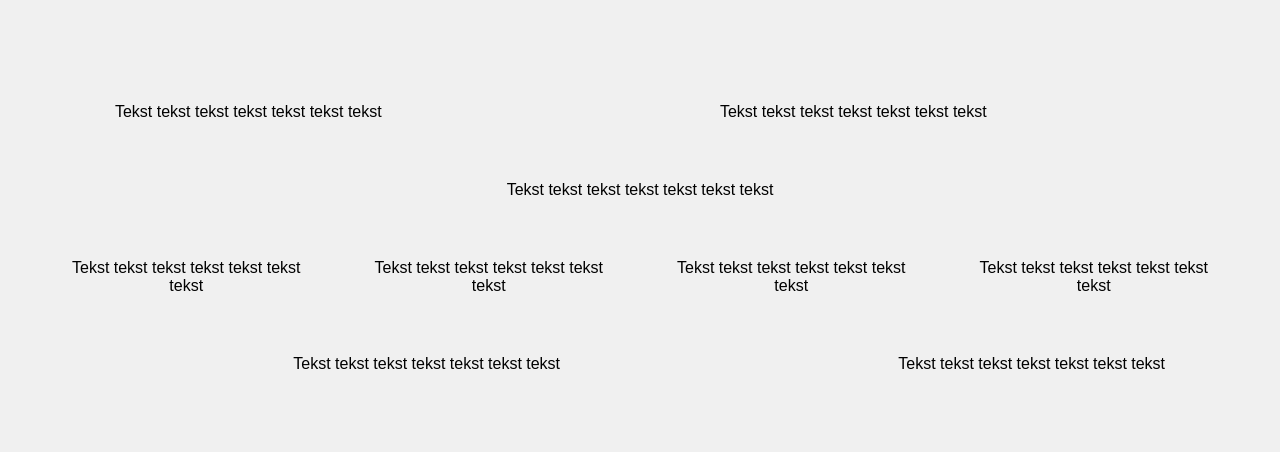
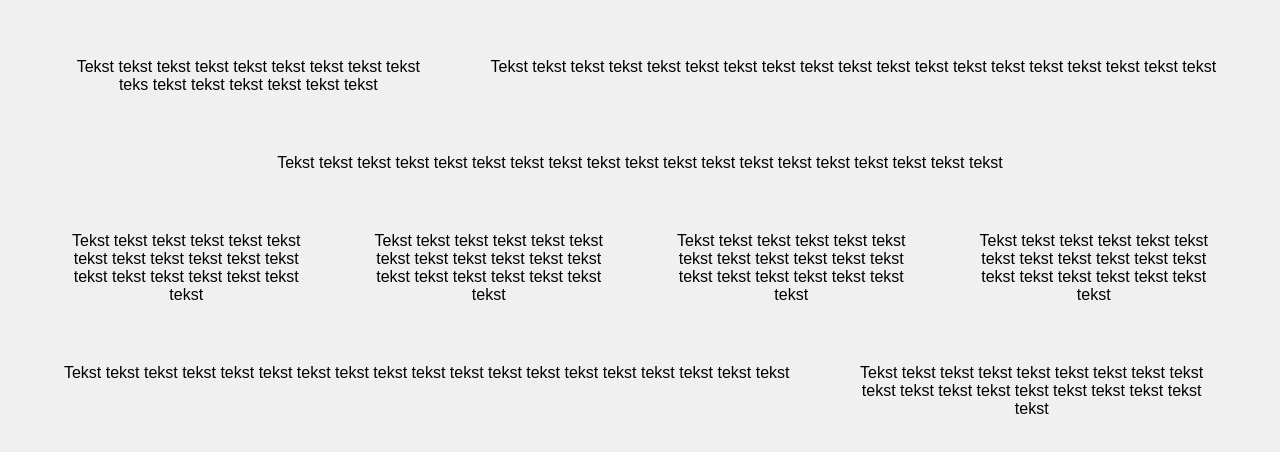
Before and after one commit to Asiawis/awisnik, a plain HTML site: page Zad2a.html in a window 1280 px wide. Shown: the part 162-614 px from the top of the page. Drawn offline with Linux system fonts and the light colour scheme.

Commit message:
Update Zad2a.html

```diff
--- a/Zad2a.html
+++ b/Zad2a.html
@@ -11,40 +11,40 @@
 <div class="container">
     <div class="section section-1">
         <div class="column-left">
-            <p>Tekst tekst tekst tekst tekst tekst tekst</p>
+            <p>Tekst tekst tekst tekst tekst tekst tekst tekst tekst teks tekst tekst tekst tekst tekst tekst</p>
         </div>
         <div class="column-right">
-            <p>Tekst tekst tekst tekst tekst tekst tekst</p>
+            <p>Tekst tekst tekst tekst tekst tekst tekst tekst tekst tekst tekst tekst tekst tekst tekst tekst tekst tekst tekst</p>
         </div>
     </div>
 
     <div class="section section-2">
         <div class="column-full">
-            <p>Tekst tekst tekst tekst tekst tekst tekst</p>
+            <p>Tekst tekst tekst tekst tekst tekst tekst tekst tekst tekst tekst tekst tekst tekst tekst tekst tekst tekst tekst</p>
         </div>
     </div>
 
     <div class="section section-3">
         <div class="column-quarter">
-            <p>Tekst tekst tekst tekst tekst tekst tekst</p>
+            <p>Tekst tekst tekst tekst tekst tekst tekst tekst tekst tekst tekst tekst tekst tekst tekst tekst tekst tekst tekst</p>
         </div>
         <div class="column-quarter">
-            <p>Tekst tekst tekst tekst tekst tekst tekst</p>
+            <p>Tekst tekst tekst tekst tekst tekst tekst tekst tekst tekst tekst tekst tekst tekst tekst tekst tekst tekst tekst</p>
         </div>
         <div class="column-quarter">
-            <p>Tekst tekst tekst tekst tekst tekst tekst</p>
+            <p>Tekst tekst tekst tekst tekst tekst tekst tekst tekst tekst tekst tekst tekst tekst tekst tekst tekst tekst tekst</p>
         </div>
         <div class="column-quarter">
-            <p>Tekst tekst tekst tekst tekst tekst tekst</p>
+            <p>Tekst tekst tekst tekst tekst tekst tekst tekst tekst tekst tekst tekst tekst tekst tekst tekst tekst tekst tekst</p>
         </div>
     </div>
 
     <div class="section section-4">
         <div class="column-large-left">
-            <p>Tekst tekst tekst tekst tekst tekst tekst</p>
+            <p>Tekst tekst tekst tekst tekst tekst tekst tekst tekst tekst tekst tekst tekst tekst tekst tekst tekst tekst tekst</p>
         </div>
         <div class="column-small-right">
-            <p>Tekst tekst tekst tekst tekst tekst tekst</p>
+            <p>Tekst tekst tekst tekst tekst tekst tekst tekst tekst tekst tekst tekst tekst tekst tekst tekst tekst tekst tekst</p>
         </div>
     </div>
 </div>
```
